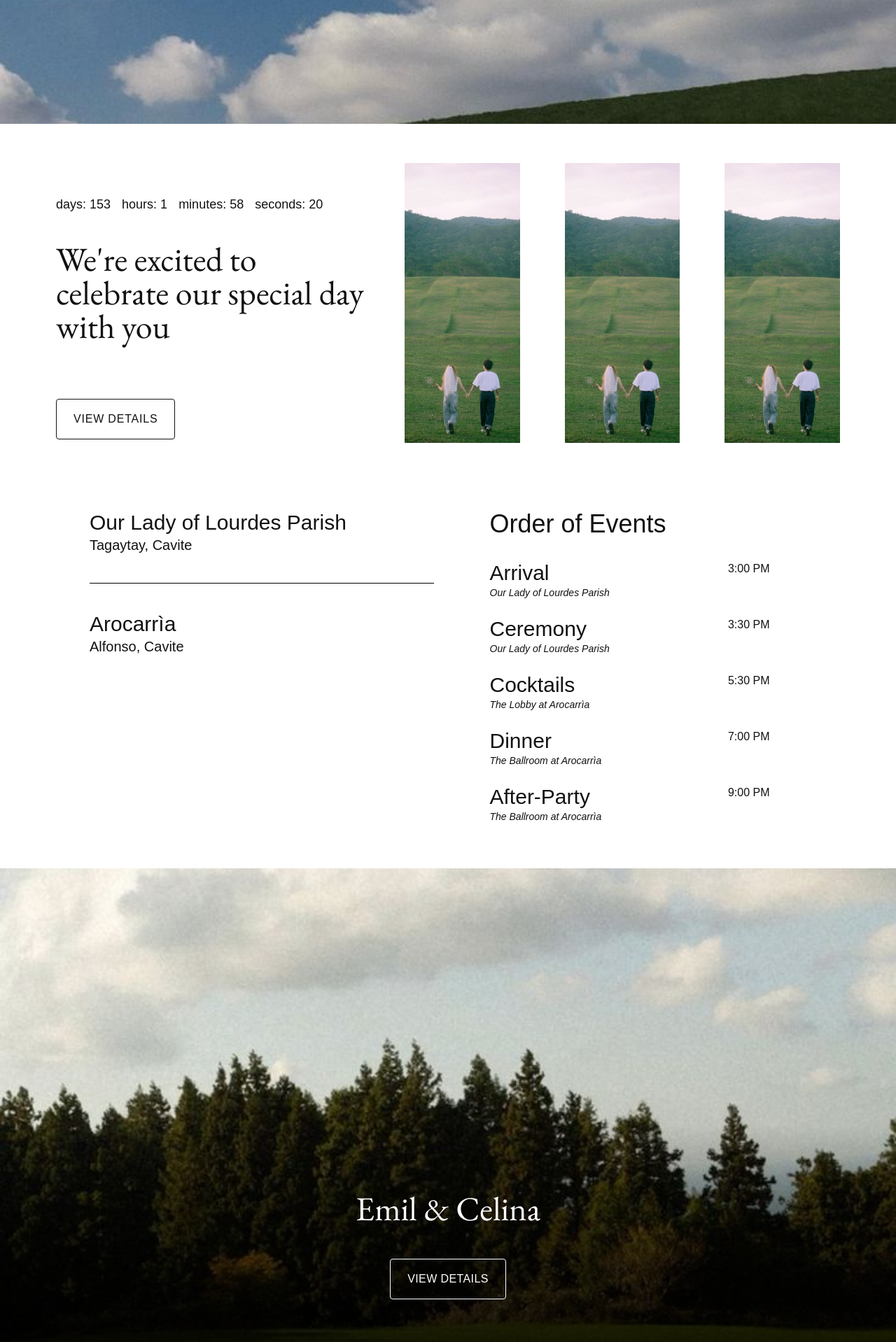
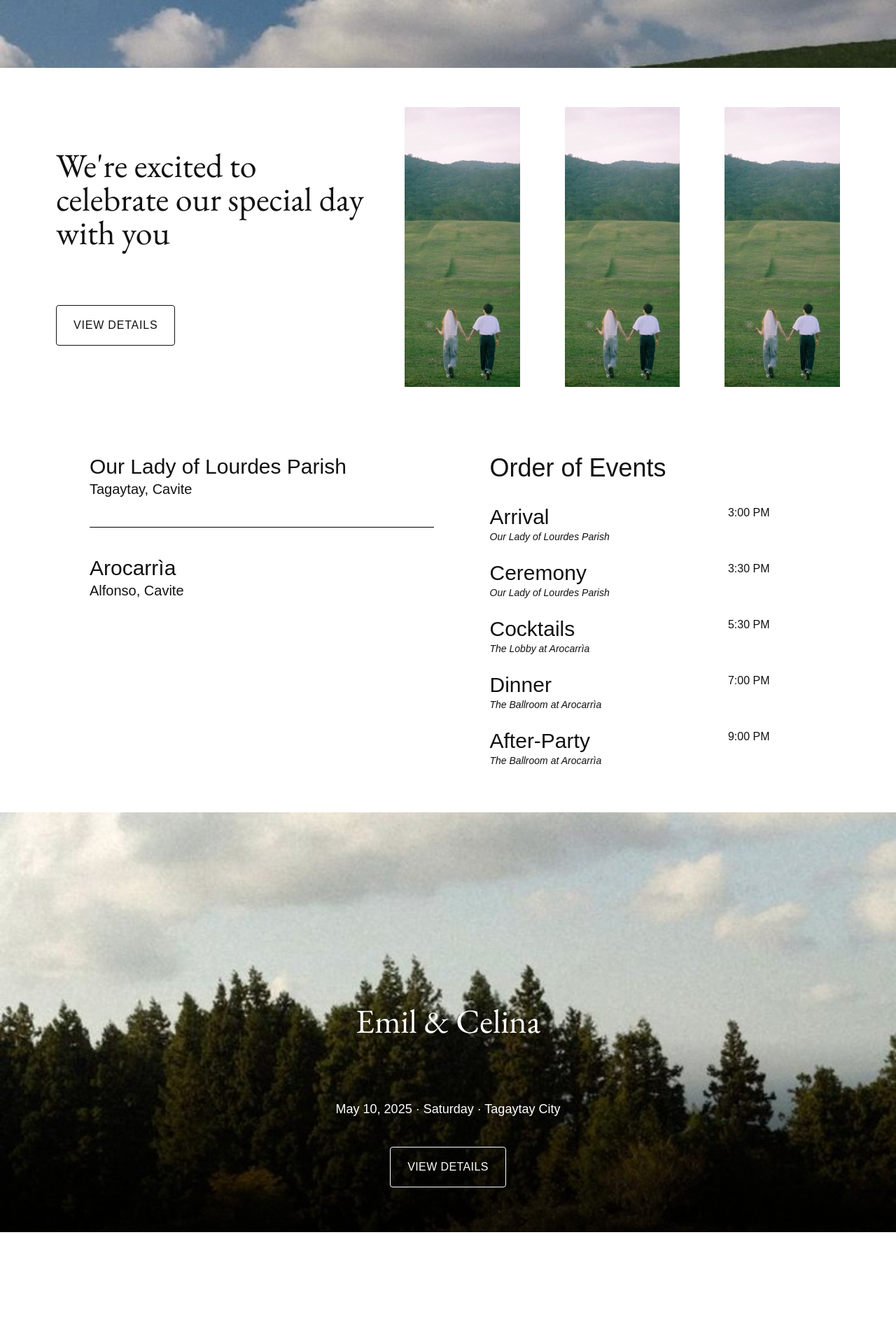
Before and after one commit to gdcrisanto/emilcelina, a Next.js app: page /the-wedding in a window 1280 px wide. Shown: the part 503-2421 px from the top of the page at 70% size. After the commit the page ends 2264 px from the top, so only its background shows below. Built offline with nearby package versions, Linux system fonts and the light colour scheme; a web font is replaced by a local one.

Commit message:
Update: [refactor footer & page hero]

```diff
--- a/components/layout.tsx
+++ b/components/layout.tsx
@@ -6,6 +6,9 @@ import Vectors from './vectors';
 import moment from 'moment';
 import { LayoutProps } from '../lib/types/sections';
 import { InputFieldType, AgeForm } from '../lib/types/form';
+import PageHero from './page-hero';
+import constants from '../lib/constants';
+import Link from 'next/link';
 
 export default function Layout({
 	children,
@@ -76,6 +79,25 @@ export default function Layout({
 				{!noSiteHeader && <Sections.SiteHeader textBlack={textBlack} />}
 				<main className="neutral-bg w-full flex flex-col relative ">
 					{children}
+					<PageHero
+						image={constants.FOOTER.image}
+						alt=""
+						size="sm"
+						bgGradient="linear-gradient(180deg, rgba(0, 0, 0, 0.00) 53.92%, rgba(0, 0, 0, 0.80) 100%)">
+						<div className=" mx-auto flex-col md:flex-col flex items-center pb-6 lg:pb-16 justify-end text-white text-center">
+							<span className="mb-4 lg:mb-10 text-4xl lg:text-[3rem] leading-9 lg:leading-[64px] font-garamond max-w-[309px] lg:max-w-none">
+								{constants.FOOTER.title}
+							</span>
+							<h4 className="lg:text-lg my-[40px] font-thin">
+								{constants.HOME_HERO.subtitle}
+							</h4>
+							<Link
+								href={constants.FOOTER.href}
+								className=" px-6 py-4 font-light tracking-wide uppercase items-center border rounded button hover:bg-white hover:text-[#121212]">
+								{constants.FOOTER.button}
+							</Link>
+						</div>
+					</PageHero>
 					<BackToTop />
 				</main>
 				{/* {isOpen && (
--- a/components/page-hero.tsx
+++ b/components/page-hero.tsx
@@ -15,8 +15,8 @@ export default function PageHero({
 	priority,
 }: HeroProps) {
 	const heroBreakpoints = {
-		sm: ' h-[590px] lg:h-[680px]',
-		md: ' h-[450px] lg:h-[790px]',
+		sm: ' h-[590px] lg:h-[600px]',
+		md: ' h-[590px] lg:h-[680px]',
 		lg: ' h-[667px] lg:h-[840px]',
 		xl: ' h-[375px] lg:h-[1080px]',
 		custom: customSize,
--- a/lib/constants/home.ts
+++ b/lib/constants/home.ts
@@ -1,6 +1,5 @@
 import homeHero from '../../public/assets/placeholder_hero.jpg';
 import homePrenup from '../../public/assets/placeholder_prenup.jpg';
-import homeImageBreaker from '../../public/assets/home_image_breaker.png';
 import footerImage from '../../public/assets/placeholder_footer.jpg';
 
 const HOME_HERO = {
@@ -73,7 +72,6 @@ export default {
 	HOME_HERO,
 	OUR_SPECIAL_DAY,
 	HOME_PORTRAITS,
-	homeImageBreaker,
 	FOOTER,
 	ORDER_OF_EVENTS,
 };
--- a/pages/index.tsx
+++ b/pages/index.tsx
@@ -8,13 +8,8 @@ import Image from 'next/image';
 import { useEffect, useState } from 'react';
 
 export default function Home() {
-	const {
-		HOME_HERO,
-		OUR_SPECIAL_DAY,
-		HOME_PORTRAITS,
-		FOOTER,
-		ORDER_OF_EVENTS,
-	} = Constants;
+	const { HOME_HERO, OUR_SPECIAL_DAY, HOME_PORTRAITS, ORDER_OF_EVENTS } =
+		Constants;
 
 	return (
 		<Layout>
@@ -24,7 +19,7 @@ export default function Home() {
 			<PageHero
 				image={HOME_HERO.image}
 				alt=""
-				size="sm"
+				size="md"
 				bgGradient="none"
 				priority
 				className="justify-start bg-center bg-cover bg-no-repeat">
@@ -129,26 +124,6 @@ export default function Home() {
 					</div>
 				</div>
 			</ColoredBgWrapper>
-
-			<PageHero
-				image={FOOTER.image}
-				alt=""
-				size="sm"
-				bgGradient="linear-gradient(180deg, rgba(0, 0, 0, 0.00) 53.92%, rgba(0, 0, 0, 0.80) 100%)">
-				<div className=" mx-auto flex-col md:flex-col flex items-center pb-6 lg:pb-16 justify-end text-white text-center">
-					<span className="mb-4 lg:mb-10 text-4xl lg:text-[3rem] leading-9 lg:leading-[64px] font-garamond max-w-[309px] lg:max-w-none">
-						{FOOTER.title}
-					</span>
-					<h4 className="lg:text-lg my-[40px] font-thin">
-						{HOME_HERO.subtitle}
-					</h4>
-					<Link
-						href={FOOTER.href}
-						className=" px-6 py-4 font-light tracking-wide uppercase items-center border rounded button hover:bg-white hover:text-[#121212]">
-						{FOOTER.button}
-					</Link>
-				</div>
-			</PageHero>
 		</Layout>
 	);
 }
--- a/pages/the-wedding.tsx
+++ b/pages/the-wedding.tsx
@@ -5,16 +5,10 @@ import PageHero from '../components/page-hero';
 import { ColoredBgWrapper } from '../components/page-sections';
 import Link from 'next/link';
 import Image from 'next/image';
-import { useEffect, useState } from 'react';
 
 export default function TheWedding() {
-	const {
-		WEDDING_HERO,
-		OUR_SPECIAL_DAY,
-		HOME_PORTRAITS,
-		FOOTER,
-		ORDER_OF_EVENTS,
-	} = Constants;
+	const { WEDDING_HERO, OUR_SPECIAL_DAY, HOME_PORTRAITS, ORDER_OF_EVENTS } =
+		Constants;
 
 	return (
 		<Layout>
@@ -40,7 +34,6 @@ export default function TheWedding() {
 			<ColoredBgWrapper bgColor="white">
 				<div className="flex flex-col lg:flex-row w-full py-14 px-6 lg:px-20 max-w-[1920px] justify-between mx-auto lg:gap-x-12">
 					<div className="flex-col text-center lg:text-left flex self-center max-w-[450px] mb-10 lg:mb-0 fade-up">
-						<CountDownTimer />
 						<h1 className="font-garamond text-4xl lg:text-[3rem] leading-[100%]">
 							{OUR_SPECIAL_DAY.title}
 						</h1>
@@ -121,91 +114,6 @@ export default function TheWedding() {
 					</div>
 				</div>
 			</ColoredBgWrapper>
-
-			<PageHero
-				image={FOOTER.image}
-				alt=""
-				size="sm"
-				bgGradient="linear-gradient(180deg, rgba(0, 0, 0, 0.00) 53.92%, rgba(0, 0, 0, 0.80) 100%)">
-				<div className=" mx-auto flex-col md:flex-col flex items-center pb-6 lg:pb-16 justify-end text-white text-center">
-					<span className="mb-4 lg:mb-10 text-4xl lg:text-[3rem] leading-9 lg:leading-[64px] font-garamond max-w-[309px] lg:max-w-none">
-						{FOOTER.title}
-					</span>
-					{/* <h4 className="lg:text-lg my-[40px] font-thin">
-						{HOME_HERO.subtitle}
-					</h4> */}
-					<Link
-						href={FOOTER.href}
-						className=" px-6 py-4 font-light tracking-wide uppercase items-center border rounded button hover:bg-white hover:text-[#121212]">
-						{FOOTER.button}
-					</Link>
-				</div>
-			</PageHero>
 		</Layout>
 	);
 }
-
-const CountDownTimer = () => {
-	const [countDownTimer, setCountDownTimer] = useState<any>({
-		countdownDays: 0,
-		countdownHours: 0,
-		countdownMinutes: 0,
-		countdownSeconds: 0,
-	});
-
-	const weddingDate = '05/10/2025 3:00 PM';
-
-	useEffect(() => {
-		const timeInterval = setInterval(() => {
-			Timer({ weddingDate, setCountDownTimer });
-			if (countDownTimer < 0) {
-				clearInterval(timeInterval);
-			}
-		}, 1000);
-	}, []);
-	return (
-		<div className="flex flex-row gap-x-4 mt-4 mb-6 lg:my-10">
-			<h2 className="lg:text-[18px] font-thin">
-				days: {countDownTimer.countdownDays}
-			</h2>
-			<h2 className="lg:text-[18px] font-thin">
-				hours: {countDownTimer.countdownHours}
-			</h2>
-			<h2 className="lg:text-[18px] font-thin">
-				minutes: {countDownTimer.countdownMinutes}
-			</h2>
-			<h2 className="lg:text-[18px] font-thin">
-				seconds: {countDownTimer.countdownSeconds}
-			</h2>
-		</div>
-	);
-};
-
-const Timer = ({ weddingDate, setCountDownTimer }) => {
-	const countdownDateTime = new Date(weddingDate).getTime();
-	const currentTime = new Date().getTime();
-	const remainingDayTime = countdownDateTime - currentTime;
-	const totalDays = Math.floor(remainingDayTime / (1000 * 60 * 60 * 24));
-	const totalHours = Math.floor(
-		(remainingDayTime % (1000 * 60 * 60 * 24)) / (1000 * 60 * 60)
-	);
-	const totalMinutes = Math.floor(
-		(remainingDayTime % (1000 * 60 * 60)) / (1000 * 60)
-	);
-	const totalSeconds = Math.floor((remainingDayTime % (1000 * 60)) / 1000);
-
-	const runningCountdownTime = {
-		countdownDays: totalDays,
-		countdownHours: totalHours,
-		countdownMinutes: totalMinutes,
-		countdownSeconds: totalSeconds,
-	};
-
-	setCountDownTimer({
-		countdownDays: totalDays,
-		countdownHours: totalHours,
-		countdownMinutes: totalMinutes,
-		countdownSeconds: totalSeconds,
-	});
-	return runningCountdownTime;
-};
```
